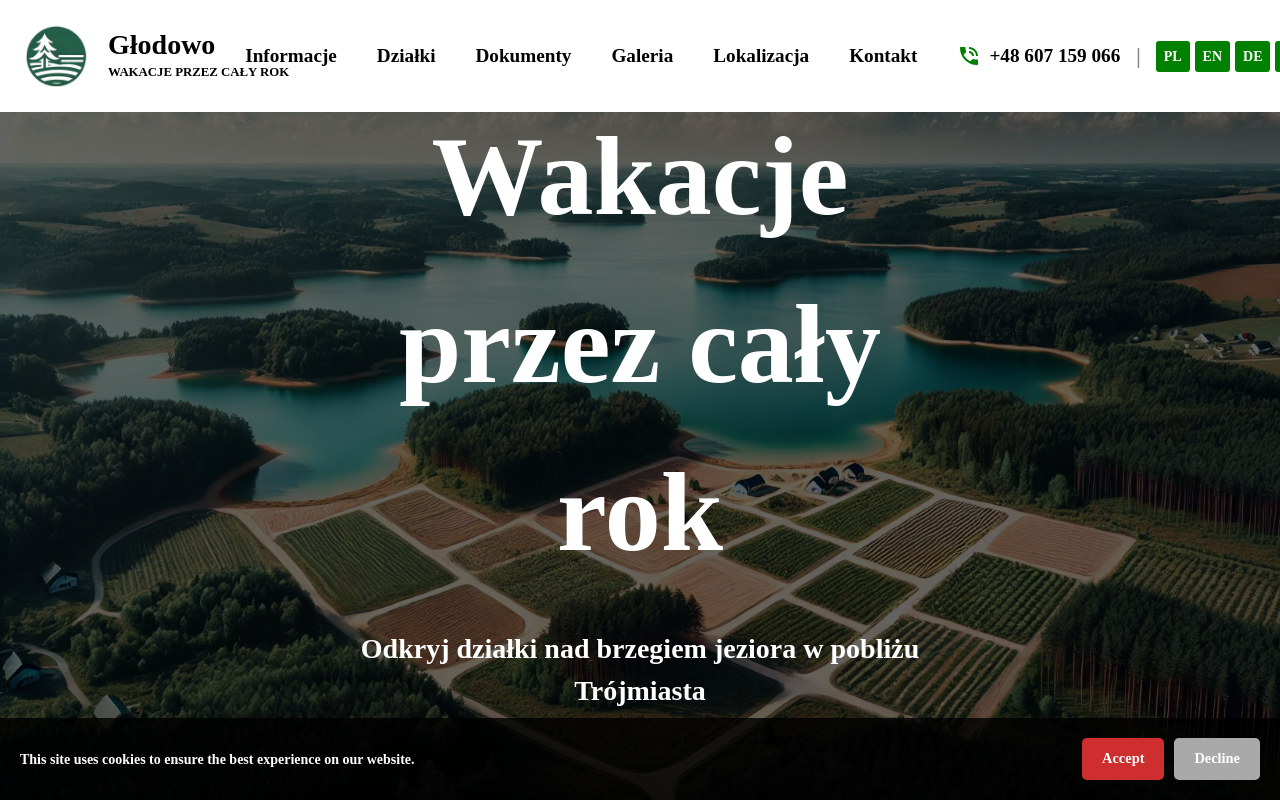
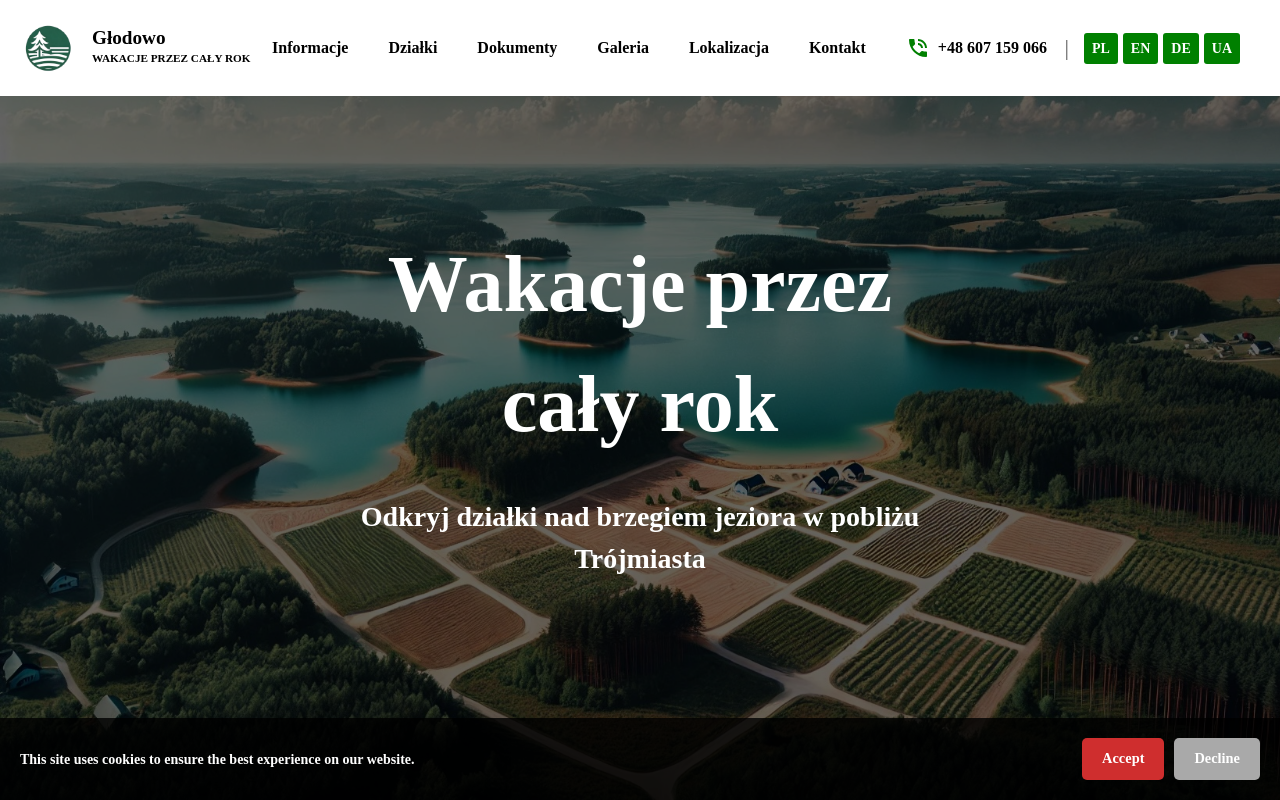
Before and after one commit to mateuszstaszkow/ganc_glodowo, a React (Create React App) app: page / in a window 1280 px wide. Shown: the top 800 px of the page. Built offline with nearby package versions, Linux system fonts and the light colour scheme.

Commit message:
fix font size

```diff
--- a/src/components/Header/Header.scss
+++ b/src/components/Header/Header.scss
@@ -1,13 +1,13 @@
 @use '/src/styles/constants' as *;
 
 .App-logo {
-  height: 4rem;
-  width: 4rem;
+  height: 3rem;
+  width: 3rem;
   margin-right: 20px;
 }
 
 .subtitle {
-  font-size: 0.8rem;
+  font-size: 0.7rem;
   margin: -3px 0 0 0;
 }
 
@@ -45,7 +45,6 @@
 }
 
 .App-nav a {
-  font-size: 1.2rem;
   text-decoration: none;
   cursor: pointer;
   position: relative;
--- a/src/components/Header/Header.tsx
+++ b/src/components/Header/Header.tsx
@@ -23,7 +23,7 @@ function Header() {
               <div className="flex">
                 <img src={logo} alt="Ganc Izolacje Logo" className="App-logo"/>
                 <div className="text-left">
-                  <h2 className="m-0">Głodowo</h2>
+                  <h3 className="m-0">Głodowo</h3>
                   <p className="subtitle">WAKACJE PRZEZ CAŁY ROK</p>
                 </div>
               </div>
--- a/src/components/Home/Home.scss
+++ b/src/components/Home/Home.scss
@@ -36,6 +36,6 @@
   transform: translate(-50%, -50%);
 
   h1 {
-    font-size: 7rem;
+    font-size: 5rem;
   }
 }
```
